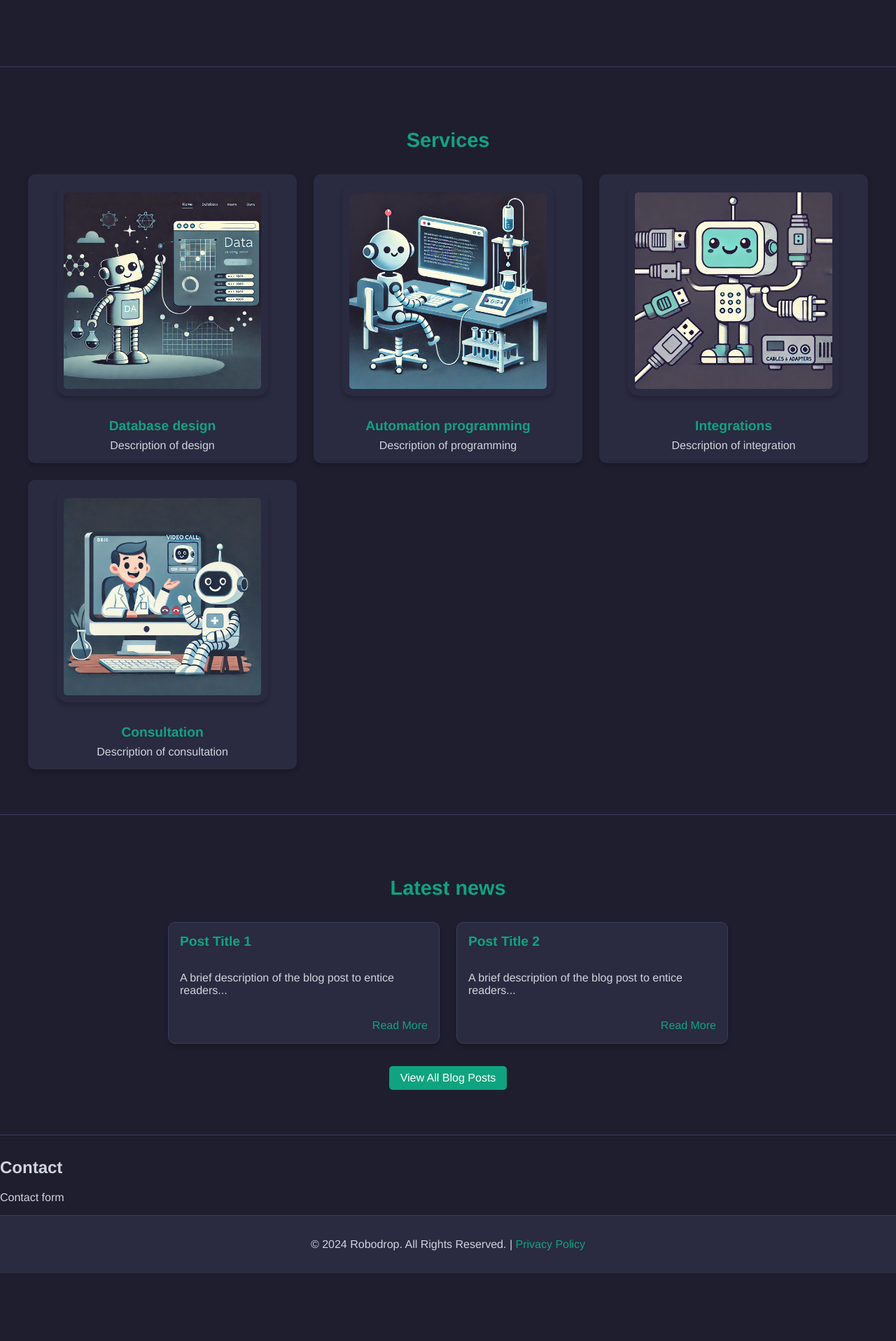
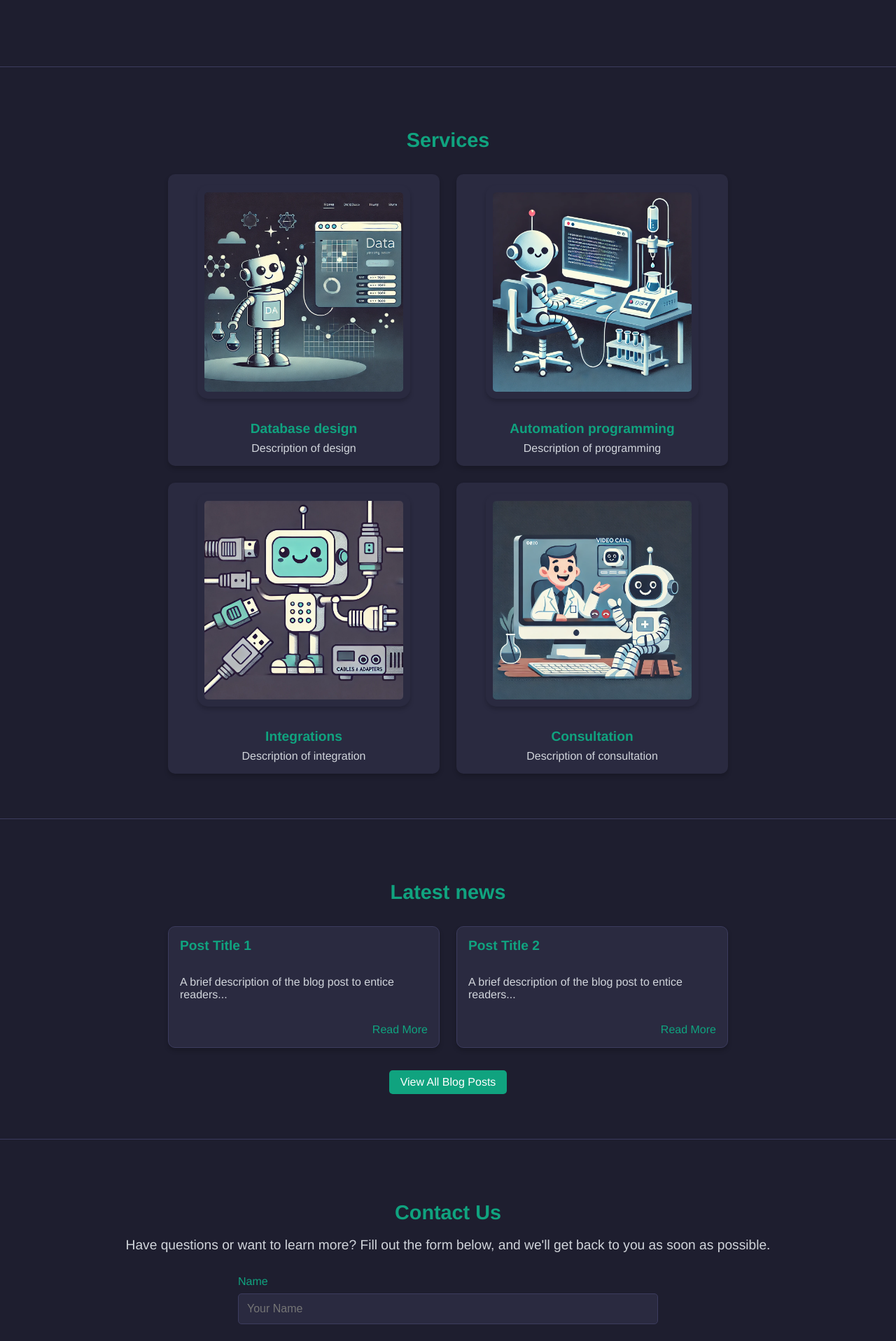
Before and after one commit to RoboDrop/RoboDrop.github.io, a Jekyll site: the page built from index.markdown, in a window 1280 px wide. Shown: the part 1119-3036 px from the top of the page at 70% size. Built offline with Jekyll 4.4.1, drawn with Linux system fonts in a browser that asks for light colours; before the commit the page ends 2939 px from its top, so only the background shows below that; some of the changed text lies outside the part shown.

Commit message:
added contact form

```diff
--- a/_layouts/home.html
+++ b/_layouts/home.html
@@ -109,9 +109,26 @@
 
     <!-- Contact Section -->
     <section class="contact" id="contact">
-        <h2>Contact</h2>
-        <p>Contact form</p>
+        <h2>Contact Us</h2>
+        <p>Have questions or want to learn more? Fill out the form below, and we'll get back to you as soon as possible.</p>
+        <form class="contact-form" action="#" method="post">
+            <div class="form-group">
+                <label for="name">Name</label>
+                <input type="text" id="name" name="name" placeholder="Your Name" required>
+            </div>
+            <div class="form-group">
+                <label for="email">Email</label>
+                <input type="email" id="email" name="email" placeholder="Your Email" required>
+            </div>
+            <div class="form-group">
+                <label for="message">Message</label>
+                <textarea id="message" name="message" rows="5" placeholder="Your Message" required></textarea>
+            </div>
+            <button type="submit" class="btn-submit">Send Message</button>
+        </form>
     </section>
+
+    <hr> <!-- Horizontal line -->
 
     <footer>
         <p>&copy; 2024 Robodrop. All Rights Reserved. | <a href="#">Privacy Policy</a></p>
--- a/assets/styles.css
+++ b/assets/styles.css
@@ -178,10 +178,10 @@
 
 .services-grid {
     display: grid;
-    grid-template-columns: repeat(auto-fit, minmax(300px, 1fr)); /* Responsive grid */
+    grid-template-columns: repeat(2, 1fr); /* Two panels per row maximum */
     gap: 1.5rem; /* Space between grid items */
     margin: 0 auto;
-    max-width: 1200px;
+    max-width: 800px; /* Adjust the max-width as needed */
 }
 
 .service-item {
@@ -315,7 +315,81 @@
         grid-template-columns: repeat(1, 1fr);
     }
 }
+/* Contact Section */
+.contact {
+    padding: 2rem 1rem;
+    background-color: #1e1e2f;
+    text-align: center;
+    color: #d1d5db;
+}
 
+.contact h2 {
+    font-size: 1.8rem;
+    color: #10a37f;
+    margin-bottom: 1rem;
+}
+
+.contact p {
+    font-size: 1.2rem;
+    margin-bottom: 2rem;
+    color: #d1d5db;
+}
+
+.contact-form {
+    max-width: 600px;
+    margin: 0 auto;
+    display: flex;
+    flex-direction: column;
+    gap: 1.5rem;
+}
+
+.contact-form .form-group {
+    display: flex;
+    flex-direction: column;
+    text-align: left;
+}
+
+.contact-form label {
+    font-size: 1rem;
+    margin-bottom: 0.5rem;
+    color: #10a37f;
+}
+
+.contact-form input,
+.contact-form textarea {
+    background-color: #2a2a40;
+    color: #d1d5db;
+    border: 1px solid #3c3c5e;
+    border-radius: 5px;
+    padding: 0.75rem;
+    font-size: 1rem;
+    outline: none;
+    transition: border-color 0.3s ease;
+}
+
+.contact-form input:focus,
+.contact-form textarea:focus {
+    border-color: #10a37f;
+}
+
+.contact-form textarea {
+    resize: none; /* Prevent resizing for a consistent look */
+}
+
+.btn-submit {
+    background-color: #10a37f;
+    color: #ffffff;
+    padding: 0.75rem 1.5rem;
+    font-size: 1rem;
+    border: none;
+    border-radius: 5px;
+    cursor: pointer;
+    transition: background-color 0.3s ease;
+}
+
+.btn-submit:hover {
+    background-color: #28e9a5;
+}
 /* Section styles */
 .section {
     padding: 2rem 1rem;
```
Also changed, not shown: 6 other files.
